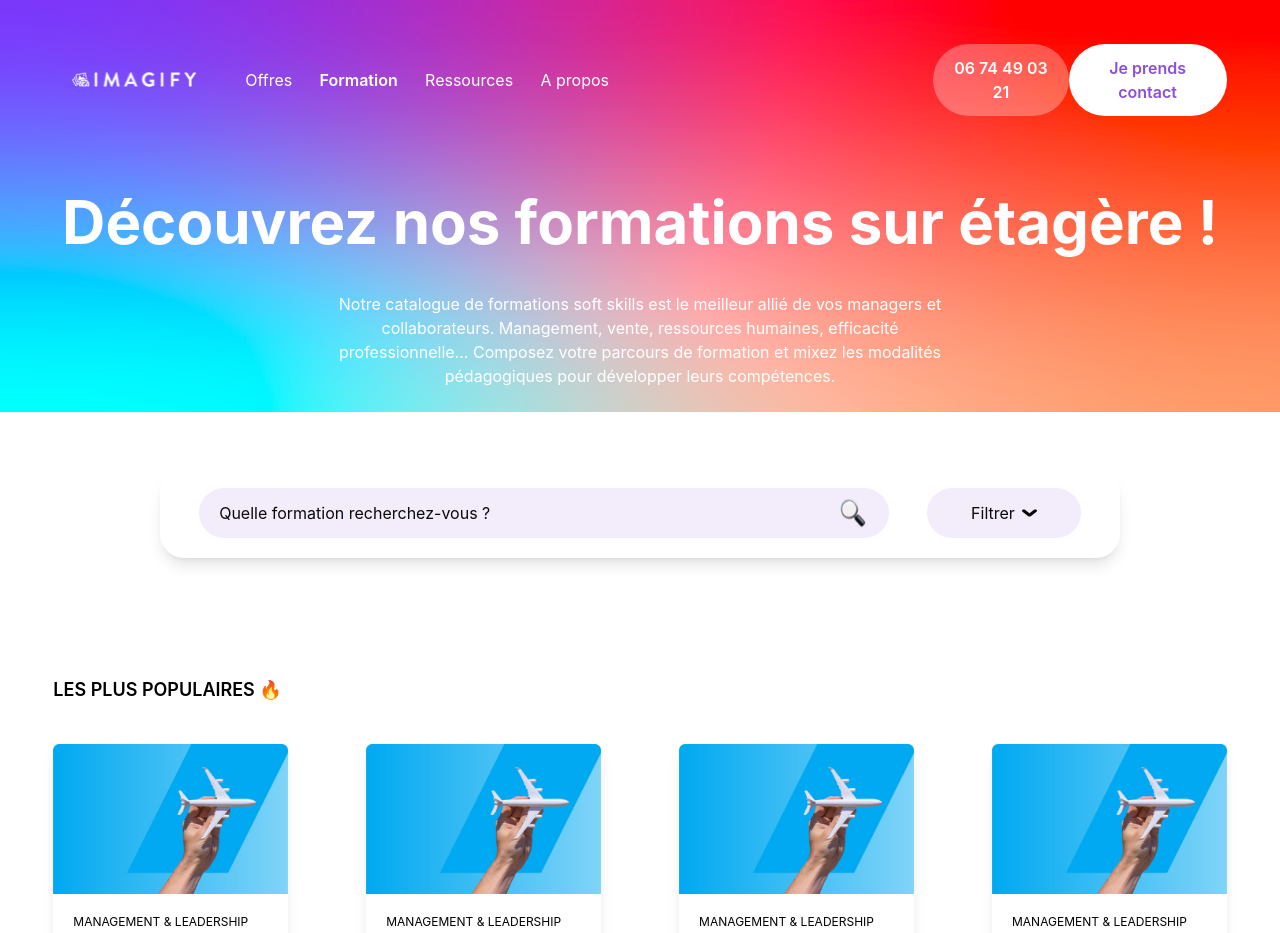
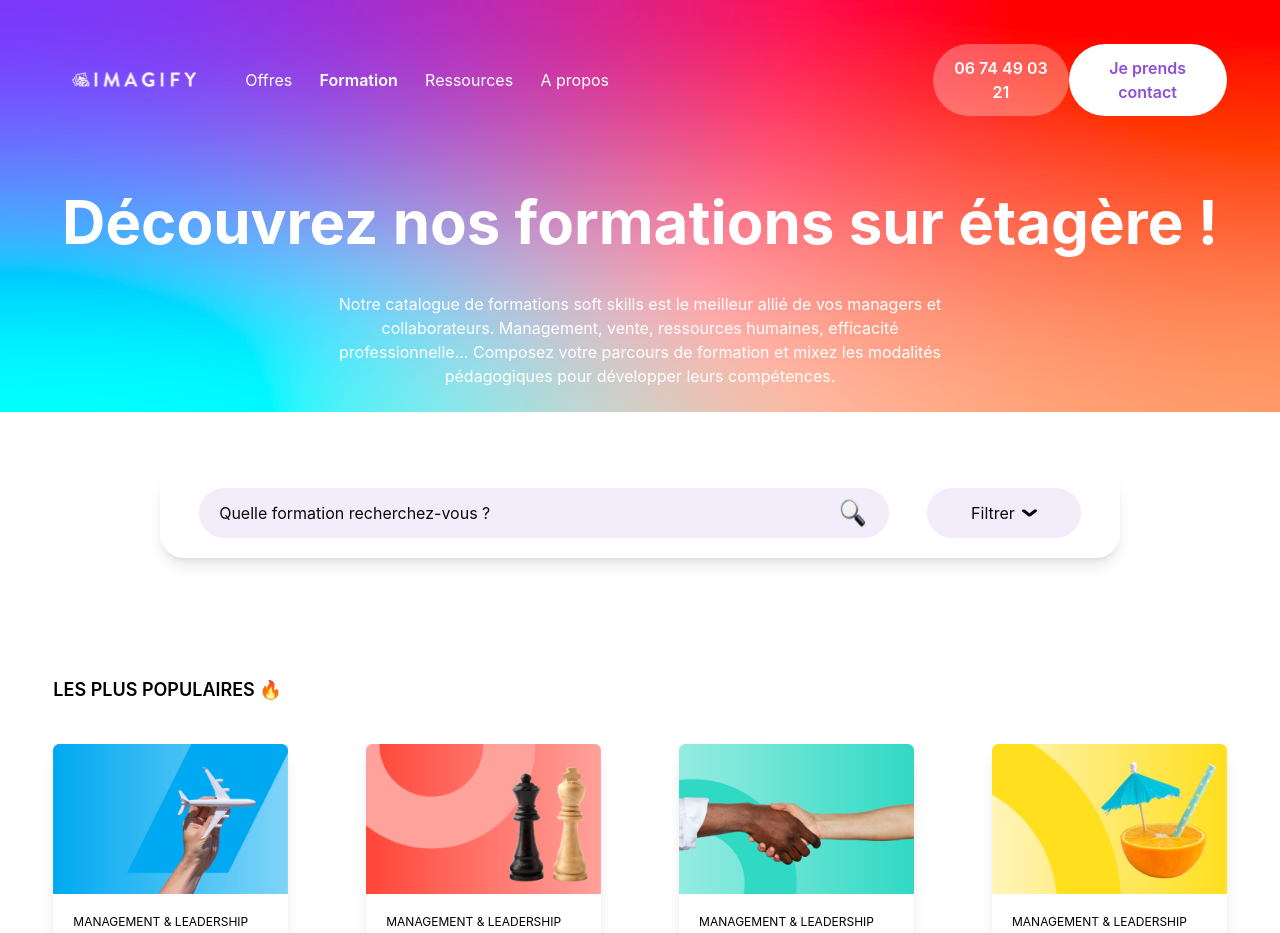
Before and after one commit to IIM-Creative-Technology/framework-front-end-a2dw2-ehrsam_prudhomme, a Vue app: page / in a window 1280 px wide. Shown: the top 933 px of the page. Built offline with nearby package versions, Linux system fonts and the light colour scheme.

Commit message:
:lipstick: img slot component

```diff
--- a/src/App.vue
+++ b/src/App.vue
@@ -41,10 +41,26 @@ import icone_card from './components/icone_card.vue';
   <main class=" mb-80 mt-72 w-11/12 mx-auto flex flex-col justify-between" >
     <h3 class="text-lg font-semibold uppercase mb-10">Les PLUS POPULAIRES 🔥</h3>
     <div class="flex flex-row justify-between">
-      <Card/>
-      <Card/>
-      <Card/>
-      <Card/>
+      <Card>
+        <template v-slot:img>
+          <img class="w-full" src="../../images/Intersect.jpg" alt="img">
+        </template>
+      </Card>
+      <Card>
+        <template v-slot:img>
+          <img class="w-full" src="../../images/Intersect.png" alt="img">
+        </template>
+      </Card>
+      <Card>
+        <template v-slot:img>
+          <img class="w-full" src="../../images/Intersect2.png" alt="img">
+        </template>
+      </Card>
+      <Card>
+        <template v-slot:img>
+          <img class="w-full" src="../../images/Intersect3.png" alt="img">
+        </template>
+      </Card>
     </div>
 
     <!-- <div class="flex flex-row justify-between">
--- a/src/components/Card.vue
+++ b/src/components/Card.vue
@@ -4,8 +4,8 @@ import icone_card from './icone_card.vue';
 </script>
 
 <template>
-  <div  class=" rounded-sm bg-red w-1/5 shadow-lg">
-    <img class="" src="../../images/Intersect.jpg" alt="img">
+  <div class=" rounded-lg w-1/5 shadow-lg">
+    <slot name="img"></slot>
     <div class="p-5">
       <p class="uppercase text-xs">Management & Leadership</p>
       <h4 class="font-semibold">Accueillir un.e collègue en situation de handicap</h4>
```
